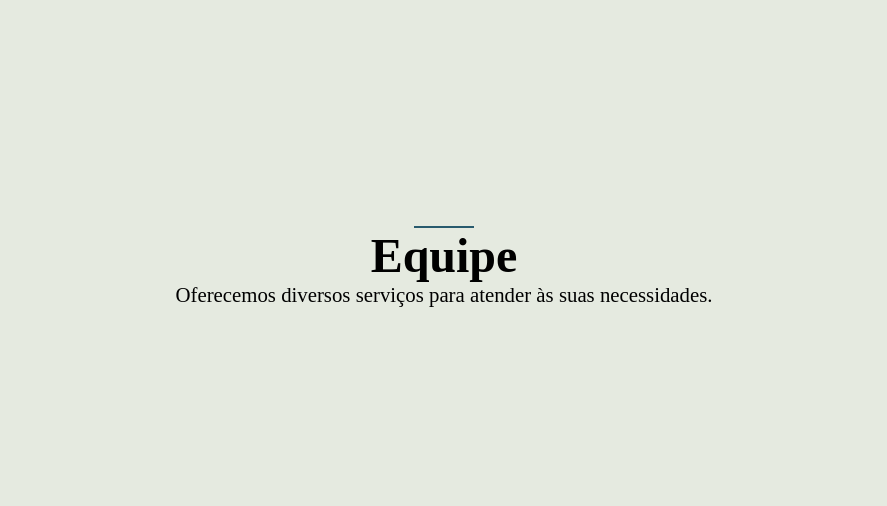
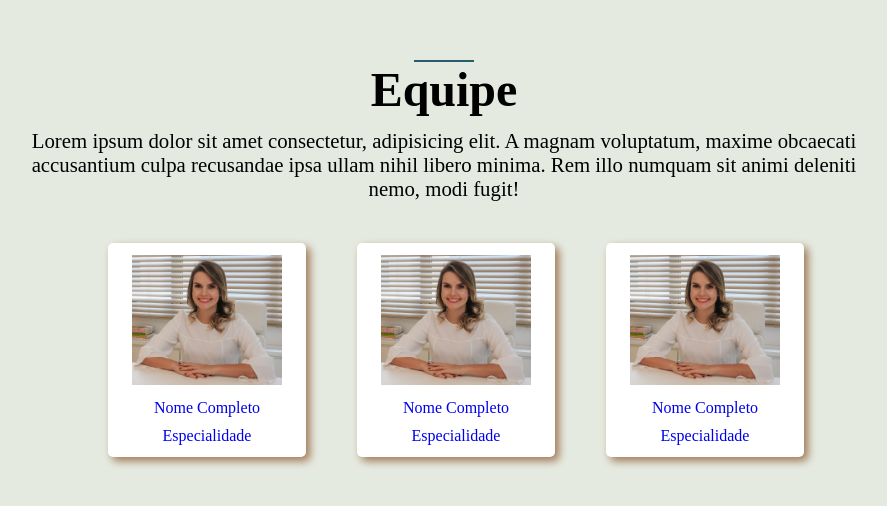
Before and after one commit to Matheuslugon/consultorio-site, a plain HTML site: page index.html in a window 1280 px wide. Shown: the part 2072-2578 px from the top of the page, without its empty margins (196-1083 px from the left). Drawn offline with Linux system fonts and the light colour scheme.

Commit message:
Atualização 24/04/23

```diff
--- a/css/styles.css
+++ b/css/styles.css
@@ -178,6 +178,44 @@ section p {
   box-shadow: 2px 2px 10px 0px #9f7856;
 }
 
+/* Config da section team*/
+
+.text_team h1 {
+  text-align: center;
+}
+
+.text_team p {
+  text-align: center;
+  margin: 12px 16%;
+}
+
+.intro_father{
+  display: flex;
+  gap: 75px;
+}
+
+.intro_son ul{
+  padding: 0px;
+}
+.intro_son ul a {
+  list-style: none;
+  text-decoration: none;
+  display: flex;
+  background-color: white;
+  border-radius: 5px;
+  padding: 12px 12px 12px 12px;
+  margin-top: 30px;
+  width: 100%;
+  height: 100%;
+  gap: 10px;
+  box-shadow: 4px 4px 8px 0px #9f7856;
+  align-items: center;
+  flex-direction: column;
+}
+
+.intro_son img{
+  width: 150px;
+}
 /* Config da section contact*/
 .contact_father {
   display: flex;
@@ -201,15 +239,15 @@ section p {
   border-radius: 44px;
   padding: 12px 12px 12px 12px;
   margin-top: 30px;
-  align-items: center;
   width: 250px;
   height: 65px;
   gap: 20px;
   box-shadow: 4px 4px 8px 0px #9f7856;
 }
 
-.contact_son li{
-  margin-right: 15px;
+.contact_son{
+  font-size: 10px;
+
 }
 
 .contact_son i {
@@ -284,6 +322,19 @@ h4.endereco a {
   .home_father {
     display: flex;
     flex-direction: column-reverse;
+    text-align: center;
+  }
+
+  .text_home{
+    width: 70%;
+  }
+
+  /* config responsivo team*/
+
+  .intro_father{
+    display: flex;
+    flex-direction: column;
+    gap: 0px;
   }
 
 
@@ -306,10 +357,12 @@ h4.endereco a {
     width: 100%;
     height: 100%;
   }
+  .maps_son>iframe {
+    margin-bottom: 0%;
 
-  #contact_top{
-    margin-bottom: 50px;
-  }
+
+
+}
 
 }
 
--- a/index.html
+++ b/index.html
@@ -54,7 +54,7 @@
 
         <div class="img_home">
           <picture>
-            <img src="img/conteudo/home3.jpeg" alt="Pucarelli & Lugon Pediatria">
+            <img src="img/conteudo/img_home.jpeg" alt="Pucarelli & Lugon Pediatria">
           </picture>
         </div>
       </div>
@@ -68,17 +68,64 @@
 
     <section id="team">
       <div class="travessao"></div>
-      <h1>Equipe</h1>
-      <p>Oferecemos diversos serviços para atender às suas necessidades.</p>
-      <div class="intro_pamella">
+      <div class="text_team">
+        <h1>Equipe</h1>
+          <p>Lorem ipsum dolor sit amet consectetur, adipisicing elit. A magnam voluptatum, maxime obcaecati accusantium culpa recusandae ipsa ullam nihil libero minima. Rem illo numquam sit animi deleniti nemo, modi fugit!</p>
 
       </div>
-      <div class="intro_Giuliana">
+
+      <div class="intro_father">
+
+        <div class="intro_son">
+          <ul>
+            <a href="#" target="_blank" rel="author">
+              <li>
+                <img src="img/conteudo/equipe.jpg" alt="">
+              </li>
+              <li>
+                Nome Completo
+              </li>
+              <li>
+                Especialidade
+              </li>
+          </a>
+          </ul>
+        </div>
+
+        <div class="intro_son">
+          <ul>
+            <a href="#" target="_blank" rel="author">
+              <li>
+                <img src="img/conteudo/equipe.jpg" alt="">
+              </li>
+              <li>
+                Nome Completo
+              </li>
+              <li>
+                Especialidade
+              </li>
+          </a>
+          </ul>
+        </div>
+
+        <div class="intro_son">
+          <ul>
+            <a href="#" target="_blank" rel="author">
+              <li>
+                <img src="img/conteudo/equipe.jpg" alt="Pamella Lugon">
+              </li>
+              <li>
+                Nome Completo
+              </li>
+              <li>
+                Especialidade
+              </li>
+            </a>
+          </ul>
+        </div>
 
       </div>
-      <div class="intro_renata">
 
-      </div>
     </section>
 
     <section class="contact" id="contact">
@@ -96,39 +143,35 @@
               <a href="#" target="_blank" rel="author">
                 Whatsapp <br> (21)986028193
             </li>
+          </a>
+          </ul>
+        </div>
+
+
+        <div class="contact_son">
+          <a href="#" target="_blank" rel="author">
+          <ul>
+            <li>
+              <i class="fa-solid fa-square-envelope"></i>
+            </li>
+            <li>
+              Email <br> <span>excontato@yahoo.com</span>
+            </li>
           </ul>
         </a>
         </div>
 
-
         <div class="contact_son">
+          <a href="#" target="_blank" rel="author">
           <ul>
             <li>
-              <a href="#" target="_blank" rel="author">
-                <i class="fa-solid fa-square-envelope"></i>
-              </a>
+                <i class="fa-solid fa-square-phone"></i>
             </li>
             <li>
-              <a href="#" target="_blank" rel="author">
-                Email <br> excontato@yahoo.com
-              </a>
+                Telefone <br> (21)986028193
             </li>
           </ul>
-        </div>
-
-        <div class="contact_son">
-          <ul>
-            <li>
-              <a href="#" target="_blank" rel="author">
-                <i class="fa-solid fa-square-phone"></i>
-              </a>
-            </li>
-            <li>
-              <a href="#" target="_blank" rel="author">
-                Telefone <br> (21)986028193
-              </a>
-            </li>
-          </ul>
+        </a>
         </div>
 
 
```
Also changed, not shown: img/conteudo/equipe.jpg (added), img/conteudo/home.jpeg (deleted), img/conteudo/home2.jpeg (deleted), 3 other files.
